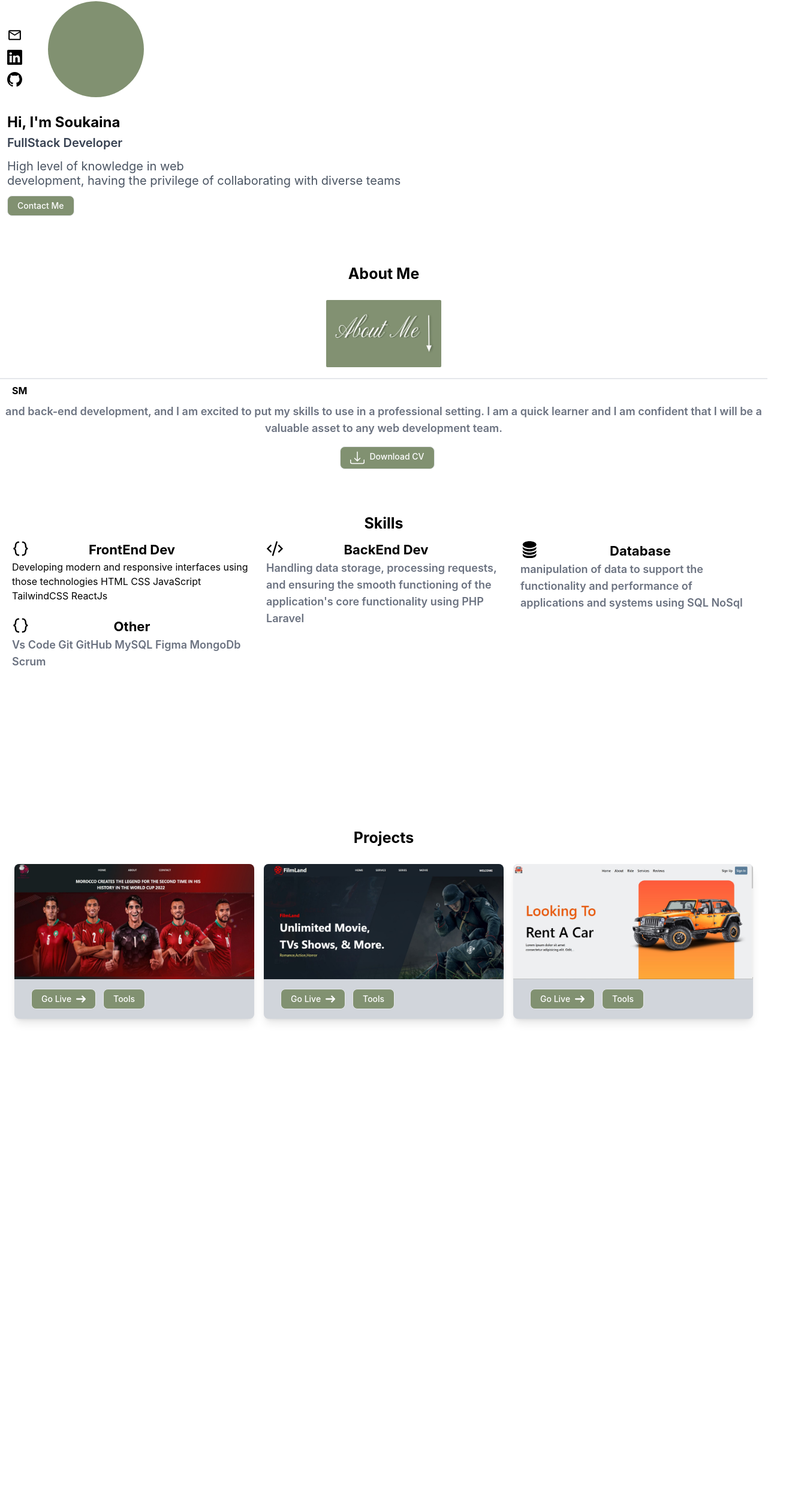
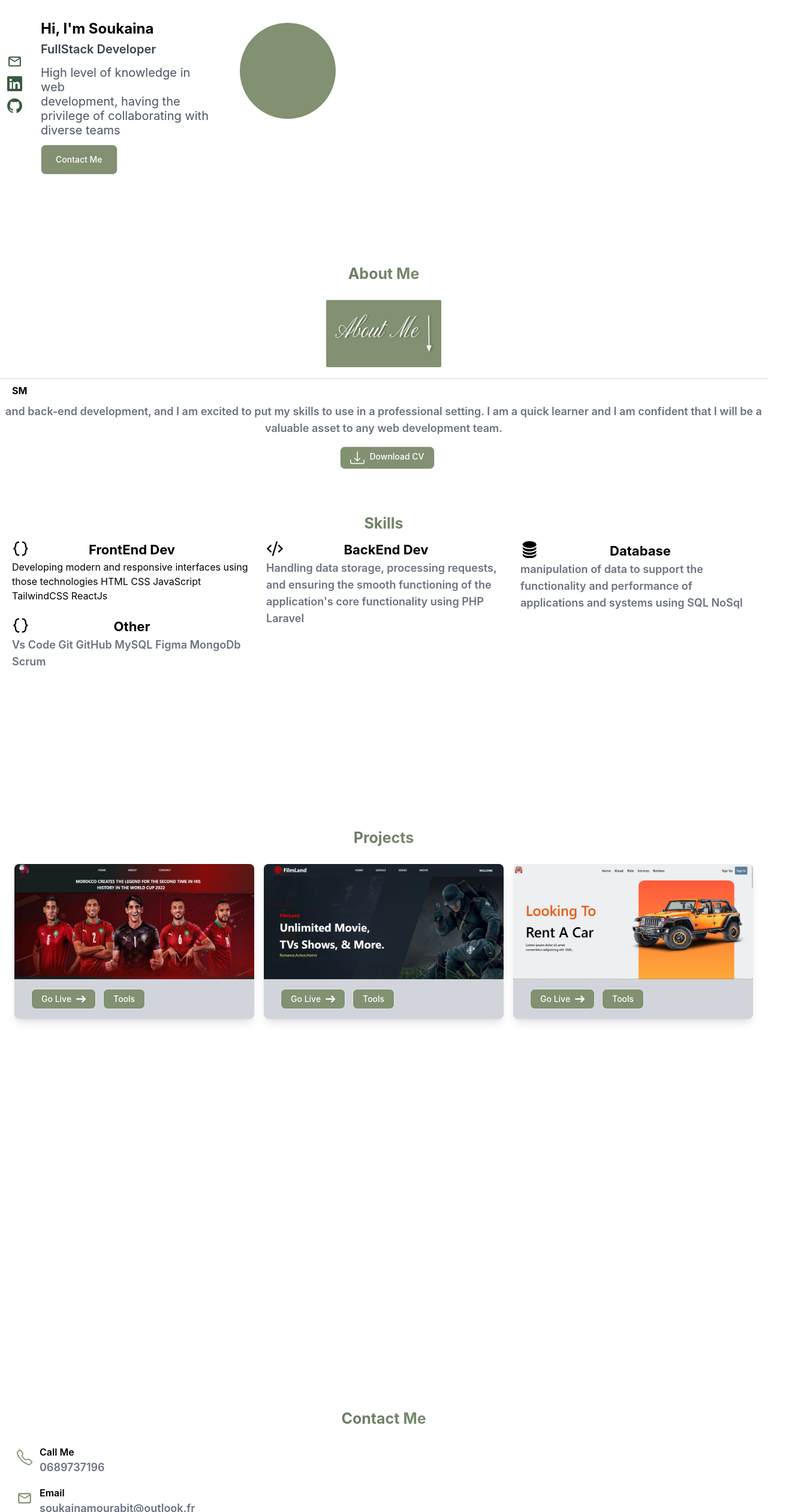
Before and after one commit to SMourabit/Personal_portfolio, a React (Create React App) app: page / in a window 1280 px wide. Shown: the part 42-2562 px from the top of the page at 60% size, 1336 px wide, since content can reach past the window. Before the commit the page ends 2500 px from the top, so only its background shows below. Built offline with nearby package versions, Linux system fonts and the light colour scheme.

Commit message:
Starting the Tablet Screen

```diff
--- a/src/App.js
+++ b/src/App.js
@@ -1,5 +1,6 @@
 import React from 'react';
 import About from './Components/About';
+import Contact from './Components/Contact';
 import Header from './Components/Header';
 import Home from './Components/Home';
 import Portfolio from './Components/Portfolio';
@@ -14,6 +15,7 @@ function App() {
     <About />
     <Services />
     <Portfolio />
+    <Contact />
 
 
 
--- a/src/Components/About.js
+++ b/src/Components/About.js
@@ -10,7 +10,7 @@ function About() {
 
         <div className="flex flex-col items-center text-center relative ">
           <div class="">
-            <h2 className='text-center text-[25px] font-bold mb-6 '>About Me</h2>
+            <h2 className='text-center text-[25px] font-bold mb-6 bg-gradient-to-r from-green-medium from-10% to-green-light to-60% text-transparent bg-clip-text'>About Me</h2>
             <div className='w-full text-center mt-2 flex justify-center'>
 
             <img src="3.jpg" alt="" className='rounded-sm w-[12rem] h-[7rem]'/>
--- /dev/null
+++ b/src/Components/Contact.js
@@ -0,0 +1,32 @@
+import React from 'react'
+import { BsLinkedin, BsTelephone } from 'react-icons/bs'
+import { MdOutlineEmail } from 'react-icons/md'
+
+function Contact() {
+    let cordonnees=[
+        {name:'Call Me ',dec:'0689737196',icon: <BsTelephone className='relative left-4 top-2 text-[26px] text-green-light'/> },
+        {name:'Email ',dec:'soukainamourabit@outlook.fr',icon: <MdOutlineEmail className='relative left-4 top-2 text-[26px] text-green-light'/> },
+        {name:'Linkdn ',dec:'www.linkedin.com/in/soukaina-mourabit-253a33240',icon: <BsLinkedin className='relative left-4 top-2 text-[26px] text-green-light'/> },
+
+
+]
+  return (
+    <div className='h-[30rem] mt-[-1rem]'>
+<h1 className='text-center text-[25px] font-bold mb-6 bg-gradient-to-r from-green-medium from-10% to-green-light to-60% text-transparent bg-clip-text'>Contact Me</h1>
+        <div className=' '>
+        {cordonnees.map((e)=>{
+            return <div className='flex flex-row gap-2 ml-3 mt-4'>
+            {e.icon}
+            <div className='flex flex-col ml-5'>
+                <h1 className='font-semibold'>{e.name}</h1>
+                <p className='text-[15px] md:text-base lg:text-lg text-gray-500 font-semibold'>{e.dec}</p>
+            </div>
+            </div>
+        })}
+        </div>
+
+    </div>
+  )
+}
+
+export default Contact
--- a/src/Components/Home.js
+++ b/src/Components/Home.js
@@ -6,8 +6,9 @@ function Home() {
   return (
     <div className="flex w-full flex-col  text-green-dark z-0 h-[30rem] animate-showUp" id='Home'>
       <div className='flex flex-row w-full'>
-        <div className='flex flex-col absolute top-[5.5rem] left-[0.78rem] w-1/4 gap-3
+        <div className='flex flex-col absolute top-[5.5rem] left-[0.78rem] w-1/4 gap-3  md:top-[8.25rem]
   '>
+
           <a href="mailto:soukainamourabit@outlook.fr" target="_blank" rel="noreferrer"><MdOutlineEmail className="text-[25px]" /></a>
           <a href="www.linkedin.com/in/soukaina-mourabit-253a33240" target="_blank" rel="noreferrer"> <BsLinkedin className="text-[25px]" /></a>
           <a href="https://github.com/soukaina203" target="_blank" rel="noreferrer"> <BsGithub className="text-[25px] " /></a>
@@ -16,17 +17,17 @@ function Home() {
 
 
         </div>
-        <div className='w-[100%] group  '>
-          <div class="w-[10rem] h-[10rem] relative top-11 left-[5rem] rounded-full bg-green-light ">
+        <div className='w-[100%] group   '>
+          <div class="w-[10rem] h-[10rem] relative top-11 left-[5rem] rounded-full bg-green-light md:top-[5rem]  md:left-[25rem]">
 
           </div>
 
         </div>
       </div>
-      <div className="flex flex-col gap-3 relative top-12 ">
+      <div className="flex flex-col gap-3 relative top-12 md:top-[-6.75rem] md:left-[3.5rem] ">
         <h1 className="text-2xl font-bold text-black leading-7 ml-3 mt-6">Hi, I'm Soukaina</h1>
         <p className="text-[20px] ml-3  text-gray-700 font-semibold mt-[-7.5px]">FullStack Developer</p>
-        <p className="text-gray-600 text-[20px] ml-3 leading-6">
+        <p className="text-gray-600 text-[20px] ml-3 leading-6 md:w-[17.5rem] ">
           High level of knowledge in web <br />
           development, having the privilege of collaborating with diverse teams
         </p>
@@ -38,7 +39,7 @@ function Home() {
 
 
             </a>
-            <a href="mailto:soukainamourabit@outlook.fr" className='flex flex-row gap-2 '> Contact Me</a>
+            <a href="mailto:soukainamourabit@outlook.fr" className='flex flex-row gap-2 md:p-2'> Contact Me</a>
           </button>
 
         </div>
--- a/src/Components/Portfolio.js
+++ b/src/Components/Portfolio.js
@@ -19,8 +19,8 @@ function Portfolio() {
   };
 
   return (
-    <div className='h-[69rem]  mt-5 p-6 animate-showUp' id='Portfolio'>
-      <h2 className='text-center text-[25px] font-bold mb-6 '>Projects</h2>
+    <div className='h-[63rem]  mt-5 p-6 animate-showUp' id='Portfolio'>
+      <h2 className='text-center text-[25px] font-bold mb-6 bg-gradient-to-r from-green-medium from-10% to-green-light to-60% text-transparent bg-clip-text '>Projects</h2>
       <div className='grid grid-cols-1 md:grid-cols-3 gap-4'>
         {websites.map((e, i) => (
           <div key={e} className='bg-gray-300 rounded-lg overflow-hidden shadow-lg'>
--- a/src/Components/Services.js
+++ b/src/Components/Services.js
@@ -6,7 +6,7 @@ import { GrCode } from 'react-icons/gr';
 function Services() {
   return (
     <div className='h-[30rem] animate-showUp' id='Skills'>
-      <h2 className='text-center text-[25px] font-bold mb-6 '>Skills</h2>
+      <h2 className='text-center text-[25px] font-bold mb-6 bg-gradient-to-r from-green-medium from-10% to-green-light to-60% text-transparent bg-clip-text '>Skills</h2>
 
       <div className='grid grid-cols-1 md:grid-cols-3 place-items-left ml-2  mt-[-2.75rem] '>
 
--- a/tailwind.config.js
+++ b/tailwind.config.js
@@ -4,6 +4,12 @@ module.exports = {
   ],
   theme: {
     extend: {
+      screens: {
+        'sm': '640px', // Small screens
+        'md': '768px', // Medium screens
+        'lg': '1024px', // Large screens
+        'xl': '1280px', // Extra-large screens
+      },
       keyframes: {'rotateAndDeform': {
 
         '0%':{transform: 'scale(1) rotate(0deg)'},
@@ -51,6 +57,12 @@ module.exports = {
         'green-light': '#819171',
         'green-pale': '#CBD5C0',
       },
+      colors:{
+        'green-dark': '#3A5A40',
+        'green-medium': '#344E41',
+        'green-light': '#819171',
+        'green-pale': '#CBD5C0',
+      }
     },
   },
   plugins: [],
```
